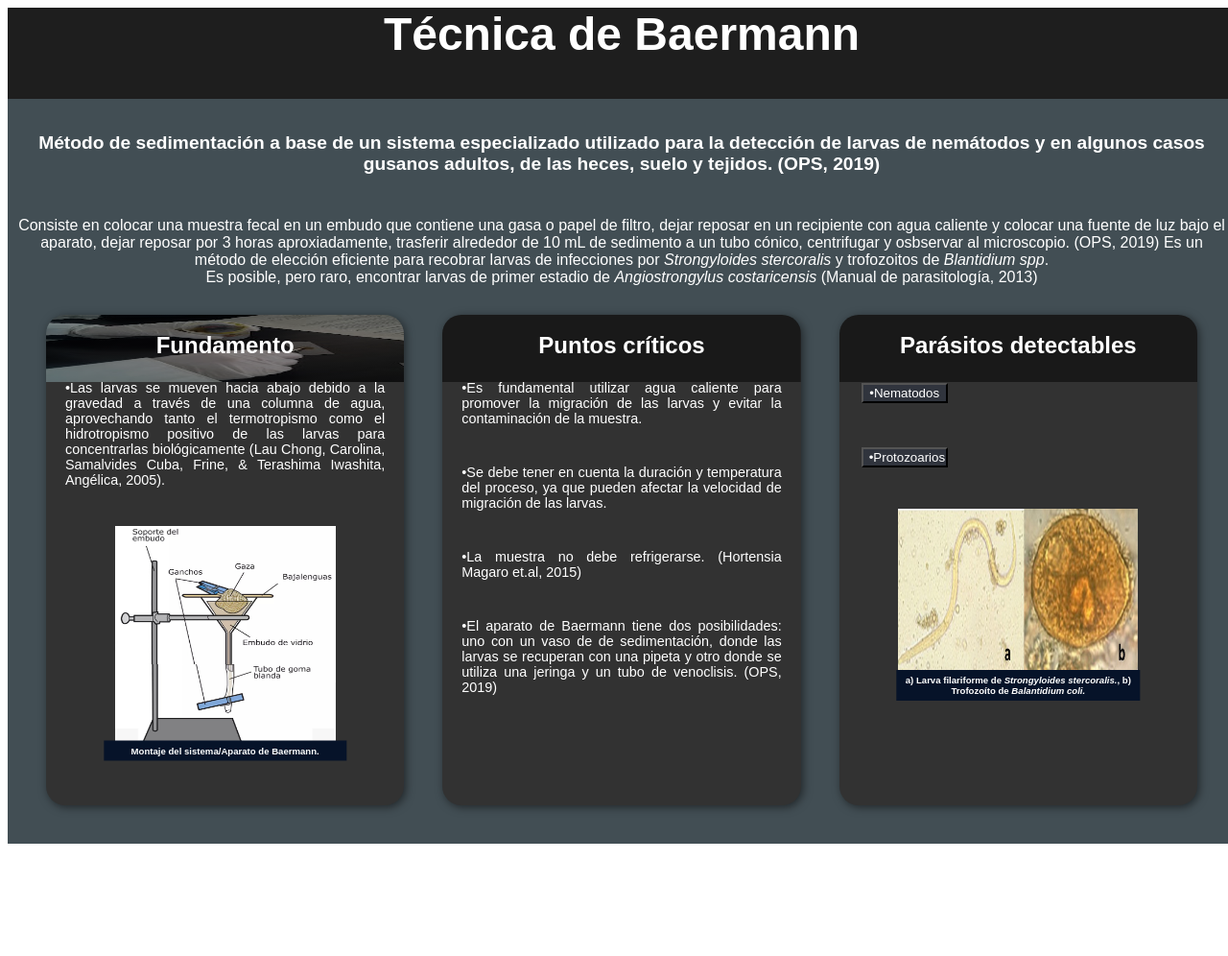
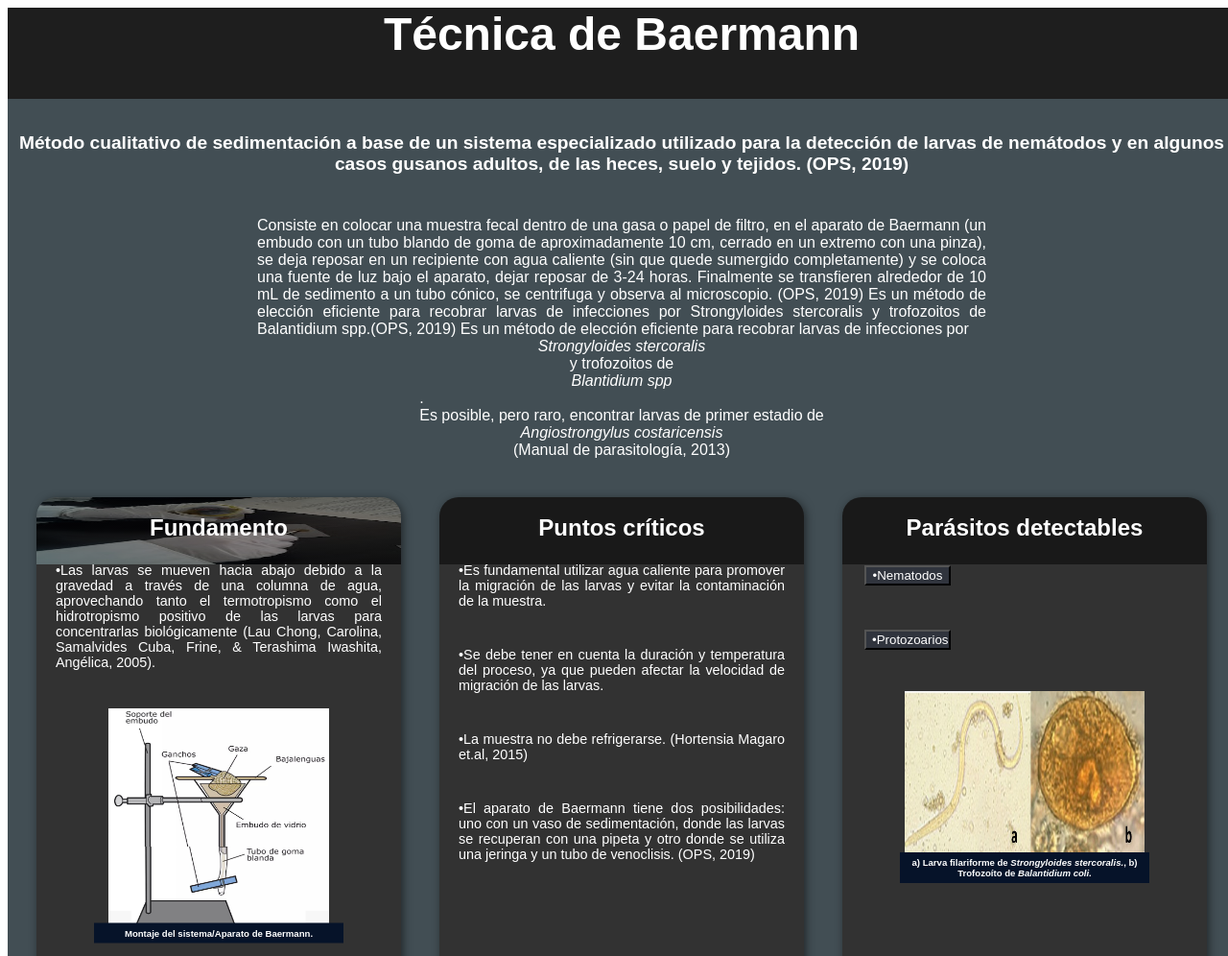
Before and after one commit to ChoccyWaffen/TecCopro, a plain HTML site: page baermann.html in a window 1280 px wide. Shown: the top 996 px of the page at 96% size. Before the commit the page ends 879 px from the top, so only its background shows below. Drawn offline with Linux system fonts and the light colour scheme; files whose address does not match are found by name.

Commit message:
Update baermann.html

```diff
--- a/baermann.html
+++ b/baermann.html
@@ -38,13 +38,14 @@
 <section id="yo">
         <div class="container">
             <h2>Técnica de Baermann</h2>
-               <nav>
-                <h4>Método de sedimentación a base de un sistema especializado utilizado para la detección de larvas de nemátodos y en algunos casos gusanos adultos, de las heces, suelo y tejidos. (OPS, 2019)</h4>
-                <br>Consiste en colocar una muestra fecal en un embudo que contiene una gasa o papel de filtro, dejar reposar en un recipiente con agua caliente y colocar una fuente de luz bajo el aparato, dejar reposar por 3 horas aproxiadamente, trasferir alrededor de 10 mL de sedimento a un tubo cónico, centrifugar y osbservar al microscopio.  (OPS, 2019)
+               <nav> <div>
+                <h4>Método cualitativo de sedimentación a base de un sistema especializado utilizado para la detección de larvas de nemátodos y en algunos casos gusanos adultos, de las heces, suelo y tejidos. (OPS, 2019)</h4> </div>
+                <div class="justificado-centrado">
+                <br>Consiste en colocar una muestra fecal dentro de una gasa o papel de filtro, en el aparato de Baermann (un embudo con un tubo blando de goma de aproximadamente 10 cm, cerrado en un extremo con una pinza), se deja reposar en un recipiente con agua caliente (sin que quede sumergido completamente) y se coloca una fuente de luz bajo el aparato, dejar reposar de 3-24 horas. Finalmente se transfieren alrededor de 10 mL de sedimento a un tubo cónico, se centrifuga y observa al microscopio. (OPS, 2019) Es un método de elección eficiente para recobrar larvas de infecciones por Strongyloides stercoralis y trofozoitos de Balantidium spp.(OPS, 2019)
 
                 Es un método de elección eficiente para recobrar larvas de infecciones por <i>Strongyloides stercoralis</i> y trofozoitos de <i>Blantidium spp</i>.
                   <br>Es posible, pero raro, encontrar larvas de primer estadio de <i>Angiostrongylus costaricensis</i> (Manual de parasitología, 2013)
-                <nav>
+                  <nav> </div>
 
             <div class="programas">
                 <div class="carta">
@@ -61,7 +62,7 @@
                      <p>•Es fundamental utilizar agua caliente para promover la migración de las larvas y evitar la contaminación de la muestra.</p>
                      <p>•Se debe tener en cuenta la duración y temperatura del proceso, ya que pueden afectar la velocidad de migración de las larvas.</p>
                      <p>•La muestra no debe refrigerarse. (Hortensia Magaro et.al, 2015)</p>
-                     <p>•El aparato  de Baermann tiene dos posibilidades: uno con un vaso de de sedimentación, donde las larvas se recuperan con una pipeta y otro donde se utiliza una jeringa y un tubo de venoclisis. (OPS, 2019)</p>
+                     <p>•El aparato  de Baermann tiene dos posibilidades: uno con un vaso de sedimentación, donde las larvas se recuperan con una pipeta y otro donde se utiliza una jeringa y un tubo de venoclisis. (OPS, 2019)</p>
                 </div>
                 <div class="carta">
                     <h3>Parásitos detectables</h3>
```
